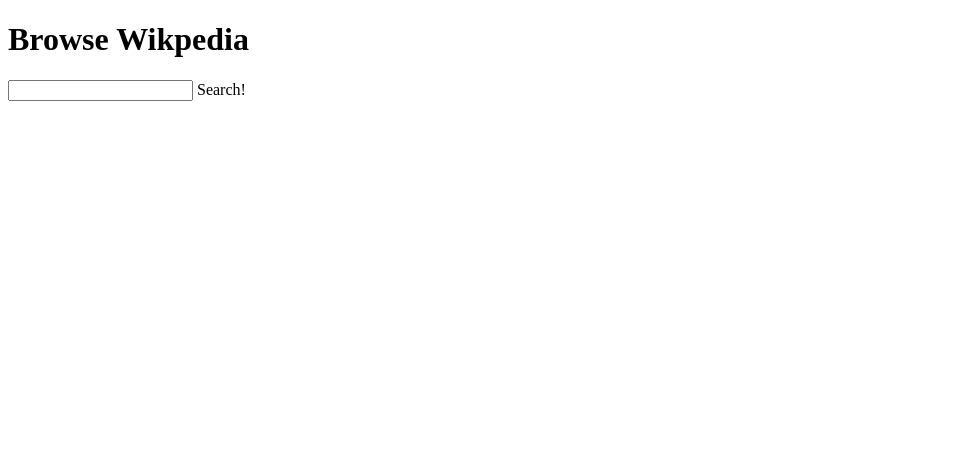
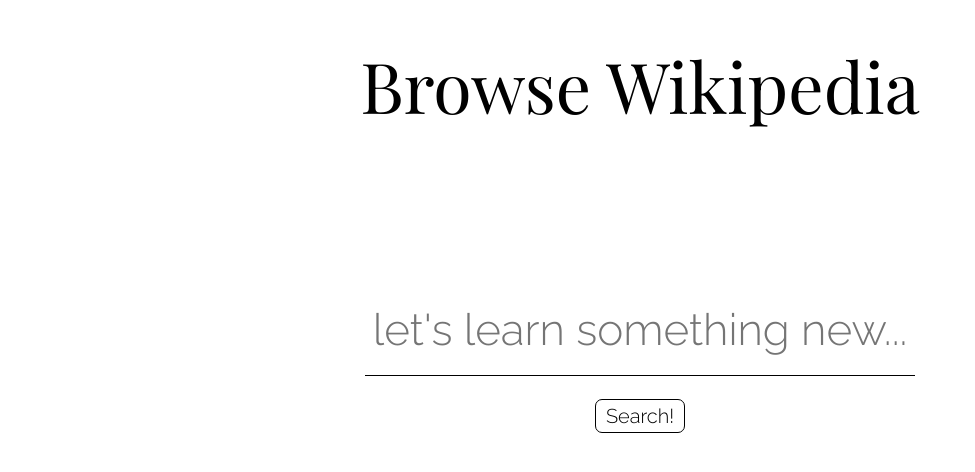
Before and after one commit to jennkao/WikipediaBrowser, a plain HTML site: page index.html in a window 1280 px wide. Shown: the whole page, without its empty margins (0-975 px from the left). Drawn offline with nearby package versions, Linux system fonts and the light colour scheme.

Commit message:
Add styling with style.css along with searchbar animation

```diff
--- a/index.html
+++ b/index.html
@@ -6,21 +6,26 @@
 		<script src="jquery.js"></script>
 		<script src="http://ajax.googleapis.com/ajax/libs/jquery/1.7.1/jquery.min.js"></script>
 		<script src="main.js"></script>
+		<link rel="stylesheet" href="style.css">
+		<link href="https://fonts.googleapis.com/css?family=Playfair+Display|Raleway:300,700" rel="stylesheet">
 	</head>
 
 	<body>
-		<header>
-			<h1>Browse Wikpedia</h1>
+		<header class="container primary">
+			<h1>Browse Wikipedia</h1>
 		</header>
 
-		<section>
-			<form>
-				<input type="text" id="query">
+		<section class="container">
+
+			<section class="search">
+				<form class="searchbar">
+					<input type="text" id="query" placeholder="let's learn something new...">
+				</form>
 				<a id="submit">Search!</a>
-			</form>
-		</section>
+			</section>
 
-		<section id="feed">
+			<section id="feed">
+			</section>
 
 		</section>
 
--- a/main.js
+++ b/main.js
@@ -1,6 +1,9 @@
 $(document).ready(function() {
 
+	var searchbarPosition = "center";
+
 	$("#submit").on("click", function() {
+		$("#feed").html('');
 		var searchTerm = document.getElementById("query").value;
 
 		var request = "https://en.wikipedia.org/w/api.php/w/api.php" +
@@ -16,9 +19,22 @@ $(document).ready(function() {
 		});
 
 		function successHandler(data) {
-			console.log(data);
+			var content = data.query.search;
+			content.forEach(function(item) {
+				var html = "<div class='entry'><h2 class='entryHeader'>";
+				html += item.title + "</h2>";
+				html += "<h3 class='snippetText'>" + item.snippet;
+				html += "</h3></div>";
+				$("#feed").append(html);
+			});
 		}
 
+		if (searchbarPosition === "center") {
+			$(".search").animate({
+				"marginTop": "-=130px",
+				"marginBottom": "-=110px"
+			});
+			searchbarPosition = "top";
+		}
 	});
-
 });
--- /dev/null
+++ b/style.css
@@ -0,0 +1,154 @@
+/* http://meyerweb.com/eric/tools/css/reset/
+   v2.0 | 20110126
+   License: none (public domain)
+*/
+
+html, body, div, span, applet, object, iframe,
+h1, h2, h3, h4, h5, h6, p, blockquote, pre,
+a, abbr, acronym, address, big, cite, code,
+del, dfn, em, img, ins, kbd, q, s, samp,
+small, strike, strong, sub, sup, tt, var,
+b, u, i, center,
+dl, dt, dd, ol, ul, li,
+fieldset, form, label, legend,
+table, caption, tbody, tfoot, thead, tr, th, td,
+article, aside, canvas, details, embed,
+figure, figcaption, footer, header, hgroup,
+menu, nav, output, ruby, section, summary,
+time, mark, audio, video {
+	margin: 0;
+	padding: 0;
+	border: 0;
+	font-size: 100%;
+	font: inherit;
+	vertical-align: baseline;
+}
+/* HTML5 display-role reset for older browsers */
+article, aside, details, figcaption, figure,
+footer, header, hgroup, menu, nav, section {
+	display: block;
+}
+body {
+	line-height: 1;
+}
+ol, ul {
+	list-style: none;
+}
+blockquote, q {
+	quotes: none;
+}
+blockquote:before, blockquote:after,
+q:before, q:after {
+	content: '';
+	content: none;
+}
+table {
+	border-collapse: collapse;
+	border-spacing: 0;
+}
+
+/*
+====================
+Grid
+====================
+*/
+
+*,
+*:before,
+*:after {
+  -webkit-box-sizing: border-box;
+     -moz-box-sizing: border-box;
+          box-sizing: border-box;
+}
+
+.container {
+	width: 960px;
+	margin: 0 auto;
+}
+
+/*
+  ========================================
+  Typography
+  ========================================
+*/
+
+h1 {
+	font: 70px/2 'Playfair Display', "Helvetica Neue", Helvetica, Arial, serif;
+}
+
+/*
+  ========================================
+  Header
+  ========================================
+*/
+
+.primary {
+	text-align: center;
+	margin: 15px auto;
+}
+
+.search {
+	text-align: center;
+	margin: 130px;
+}
+
+.searchbar {
+	margin-bottom: 30px;
+}
+
+#query {
+	background: transparent;
+    border: none;
+    border-bottom: 1px solid #000000;
+    text-align: center;
+    width: 550px;
+    font: 44px/2 'Raleway', "Helvetica Neue", Helvetica, Arial, sans-serif;
+}
+
+input:focus,
+select:focus,
+textarea:focus,
+button:focus {
+    outline: none;
+}
+
+/*
+  ========================================
+  Button
+  ========================================
+*/
+
+#submit {
+	border: 1px solid black;
+	border-radius: 7px;
+	padding: 4px 10px;
+	font: 20px/1 'Raleway', "Helvetica Neue", Helvetica, Arial, sans-serif;
+}
+
+#submit:hover {
+	cursor: pointer;
+}
+
+/*
+  ========================================
+  Entries
+  ========================================
+*/
+
+.entry {
+	padding: 30px 25px;
+	border-radius: 10px;
+	margin: 30px auto;
+	background-color: rgba(82, 176, 153, .3);
+	font-family: 'Raleway', "Helvetica Neue", Helvetica, Arial, sans-serif;
+}
+
+.entryHeader {
+	font-size: 20px;
+	padding: 10px 0;
+	font-weight: bold;
+}
+
+.snippetText {
+	font-size: 15px;
+}
```
